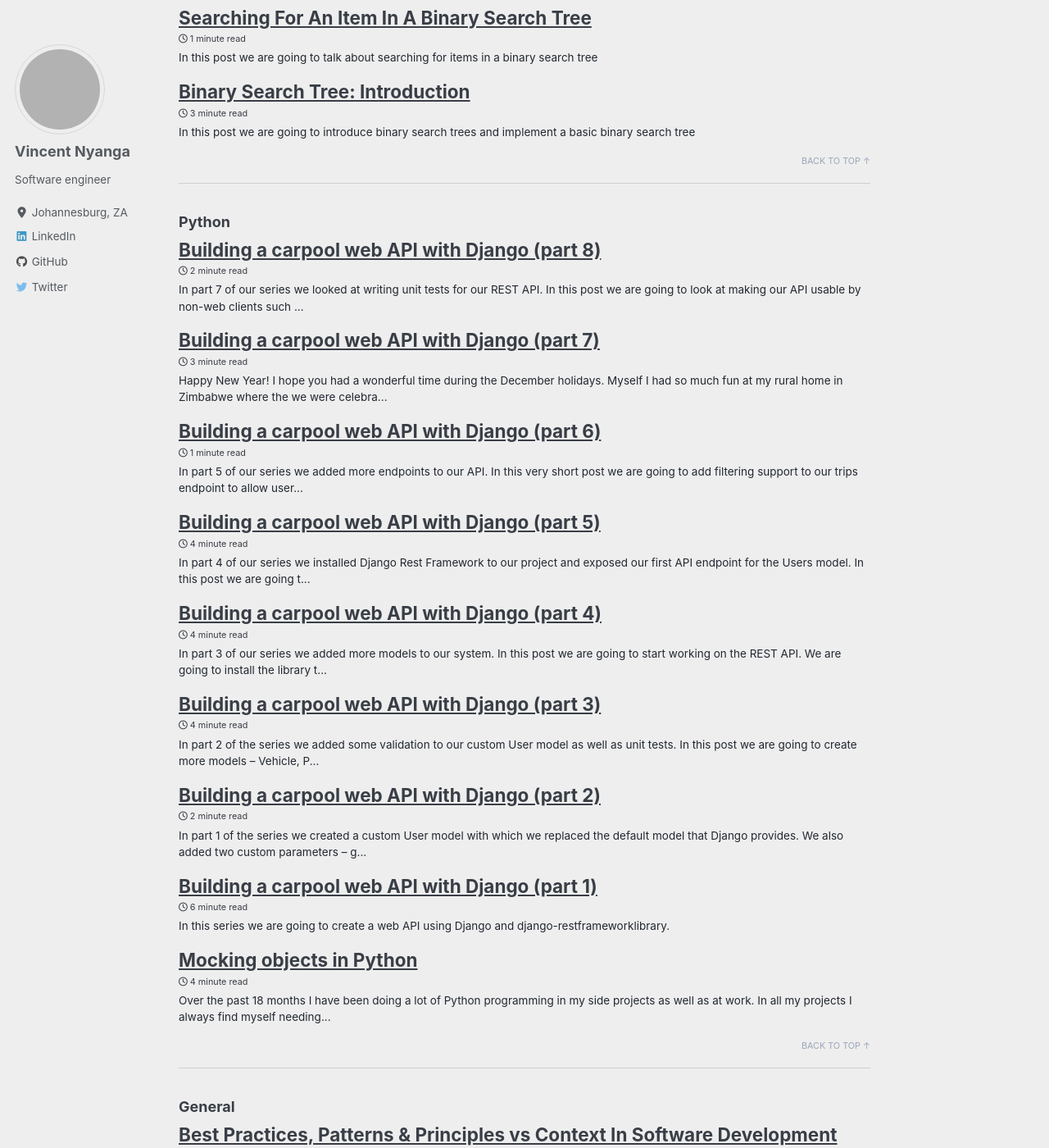
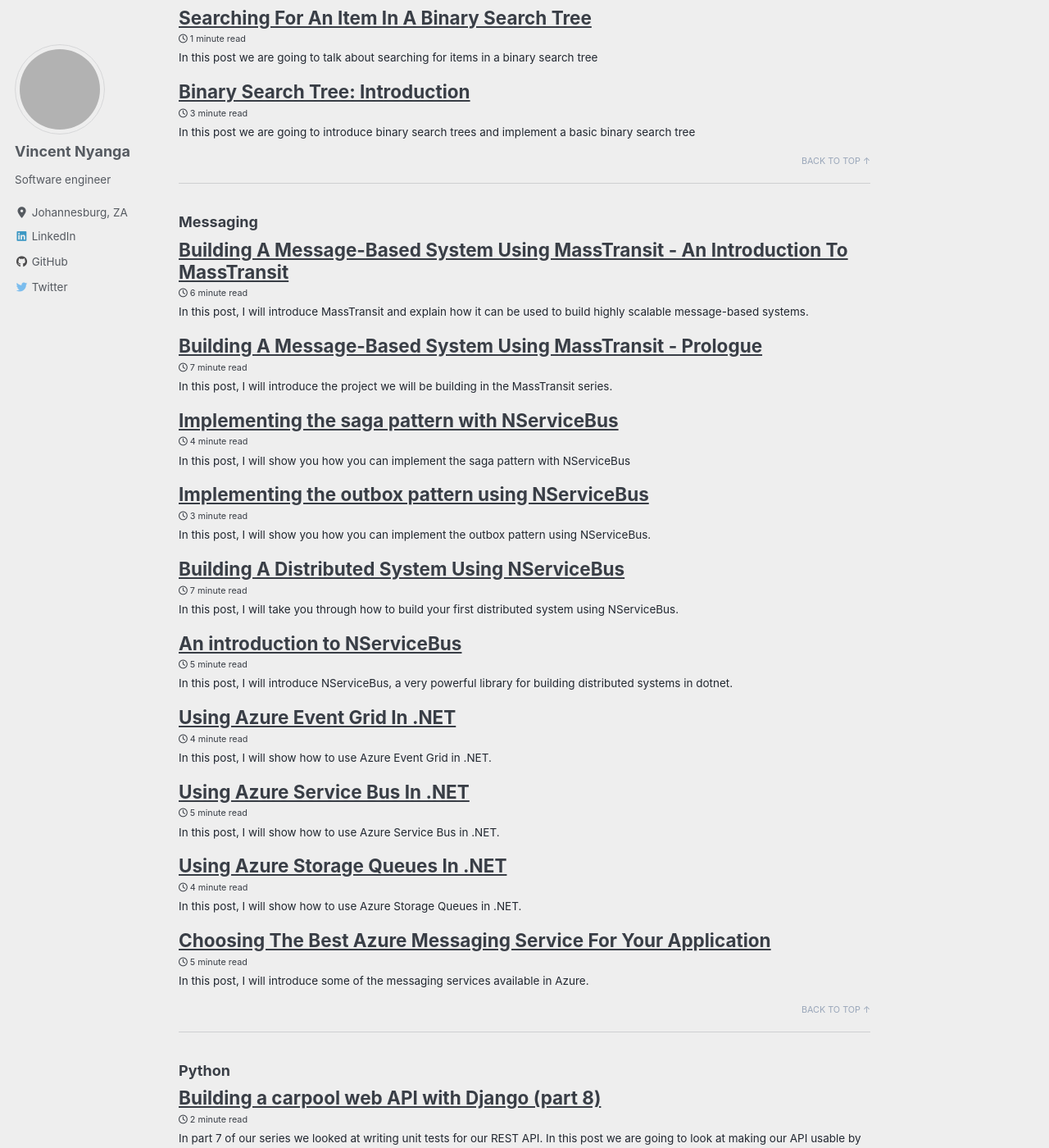
Before and after one commit to vince-nyanga/vince-nyanga.github.io, a Jekyll site: the page built from _pages/tag-archive.md, in a window 1280 px wide and 1400 px high, scrolled down 10881 px. Shown: the whole window at 82% size. Built offline with Jekyll 4.4.1, drawn with Linux system fonts in a browser that asks for light colours; cached includes are drawn as plain includes; nearby versions of some CDN libraries; some of the changed text lies outside the part shown; grey boxes are pictures that could not be loaded.

Commit message:
new post

````diff
--- a/_drafts/masstransit-introduction.md
+++ b/_posts/2024-12-18-masstransit-introduction.md
@@ -1,7 +1,7 @@
 ---
-title: "Building A Message-Based System Using MassTransit - Introduction To MassTransit"
-excerpt: "In this post, I will introduce MassTransit and explain how it can be used to build a scalable message-based system."
-date: 2024-10-15
+title: "Building A Message-Based System Using MassTransit - An Introduction To MassTransit"
+excerpt: "In this post, I will introduce MassTransit and explain how it can be used to build highly scalable message-based systems."
+date: 2024-12-18
 tags: [MassTransit, Messaging, Microservices]
 ---
 
@@ -16,11 +16,11 @@
 - **Part 7**: Writing tests for MassTransit _(coming soon)_
 - **Part 8**: MassTransit vs NServiceBus _(coming soon)_
 
-In the [previous post]({{ site.baseurl}}/masstransit-prologue), I introduced HonesRemit, a fictitious money transfer service that allows users to send money to their loved ones across the globe. I also showed a basic implementation of the API. In this post, we will take a look at MassTransit, a powerful open-source framework for building message-based applications in .NET. By the end of this post, you will have a good understanding of what MassTransit is and how it can be used to build scalable and reliable distributed systems.
+In the [previous post]({{ site.baseurl}}/masstransit-prologue), I introduced HonesRemit, a fictitious money transfer service that allows users to send money to their loved ones across the globe. I also showed a basic implementation of the API. In this post, we will take a look at MassTransit, a powerful open-source framework for building message-based applications in .NET. By the end of this post, you will have a good understanding of what MassTransit is and how it can be used to build scalable and reliable message-based systems.
 
 ## What is MassTransit?
 
-MassTransit is a free, open-source distributed application framework for .NET. It provides a lightweight message bus for building distributed applications using the .NET framework. MassTransit enables developers to build scalable and reliable systems by providing abstractions for common messaging patterns such as publish/subscribe, request/response, and message routing. Just like [NServiceBus]({{ site.baseurl}}/nservicebus-introduction), MassTransit provides an abstraction over the underlying messaging infrastructure, allowing developers to focus on building business logic without worrying about the intricacies of the messaging transport. It supports multiple messaging transports, including RabbitMQ, Azure Service Bus, and Amazon SQS, among others. Let's now dive into some of the core concepts of MassTransit.
+MassTransit is a free, open-source distributed application framework for .NET. It provides a lightweight message bus for building distributed applications. MassTransit enables developers to build scalable and reliable systems by providing abstractions for common messaging patterns such as publish/subscribe, request/response, and message routing. Just like [NServiceBus]({{ site.baseurl}}/nservicebus-introduction), MassTransit provides an abstraction over the underlying messaging infrastructure, allowing developers to focus on building business logic without worrying about the intricacies of the messaging transport. It supports multiple messaging transports, including RabbitMQ, Azure Service Bus, and Amazon SQS, among others. Let's now dive into some of the core concepts of MassTransit.
 
 ### Message
 
@@ -35,7 +35,42 @@
 }
 ```
 
-There are two types of messages in MassTransit: commands and events. Commands are messages that represent an action that needs to be performed, while events are messages that represent something that has happened. In the example above, `OrderSubmitted` is an event that indicates that an order has been submitted. There is no difference in how commands and events are defined in MassTransit; they are both regular message classes -- no marker interfaces or base classes are required.
+There are two types of messages in MassTransit: commands and events. Commands are messages that represent an action that needs to be performed, while events are messages that represent something that has happened. In the example above, `OrderSubmitted` is an event that indicates that an order has been submitted. There is no difference in how commands and events are defined in MassTransit; they are both regular classes -- no marker interfaces or base classes are required.
+
+When you send a message using MassTransit, it is 'packaged' into a message 'envelope' which contains the message itself and some metadata such as the conversation ID, message ID, the message type, source and destination addresses etcetera. This envelope is then sent to the destination endpoint. Here's an example of how the 'envelope' looks like:
+
+```json
+{
+  "messageId": "ac020000-a9fe-0a58-d7fc-08dd1de7da3e",
+  "conversationId": "ac020000-a9fe-0a58-d88d-08dd1de7da3e",
+  "sourceAddress": "rabbitmqs://localhost:0/ip1001232_HonesRemit_bus_iobyyyfj9affomg5bdqt53z5gy?temporary=true",
+  "destinationAddress": "rabbitmqs://localhost:0/Hones.Remit.Api.MassTransit.Events.OrderSubmitted",
+  "messageType": [
+    "urn:message:Hones.Remit.Api.MassTransit.Events.OrderSubmitted"
+  ],
+  "message": {
+    "orderId": "9e6c84a2-ff00-4aa6-8d2d-0781f5331463",
+    "orderDate": "2024-12-16T15:39:39.2680956Z",
+    "amount": 100.0
+  },
+  "sentTime": "2024-12-16T15:39:39.2680956Z",
+  "headers": {
+    "MT-Activity-Id": "00-25e952f05ec45d277743152f0a5e37f5-db99ad00dd92777c-01"
+  },
+  "host": {
+    "machineName": "ip-10-0-1-232",
+    "processName": "Hones.Remit.Api",
+    "processId": 1,
+    "assembly": "Hones.Remit.Api",
+    "assemblyVersion": "1.0.0.0",
+    "frameworkVersion": "8.0.11",
+    "massTransitVersion": "7.2.2.0",
+    "operatingSystemVersion": "Unix 5.10.228.219"
+  }
+}
+```
+
+The message envelope is what is sent over the wire to the destination endpoint. The destination endpoint will then unpack the envelope and extract the message from it. The message is then passed to the consumer that is responsible for handling the message. Let's now take a look at endpoints and consumers.
 
 ### Endpoint
 
@@ -125,4 +160,6 @@
 
 ## Conclusion
 
-In this post, we introduced MassTransit and explained some of its core concepts, including messages, endpoints, and consumers. We also showed how to create a simple message consumer in MassTransit. In the next post, we will add MassTransit to HonesRemit and start building our message-based system. Stay tuned for more exciting content!
+That's it for this post. We introduced MassTransit and explained some of its core concepts, including messages, endpoints, and consumers. We also showed how to create a simple message consumer in MassTransit. This is obviously the tip of the iceberg -- there is a lot of things to learn about MassTransit but once you know these basics you'll be good to go.
+
+In the next post, we will add MassTransit to the HonesRemit API and start building our message-based system. Stay tuned!
````
Also changed, not shown: other parts of _posts/2024-12-18-masstransit-introduction.md (+1 -1 lines).
